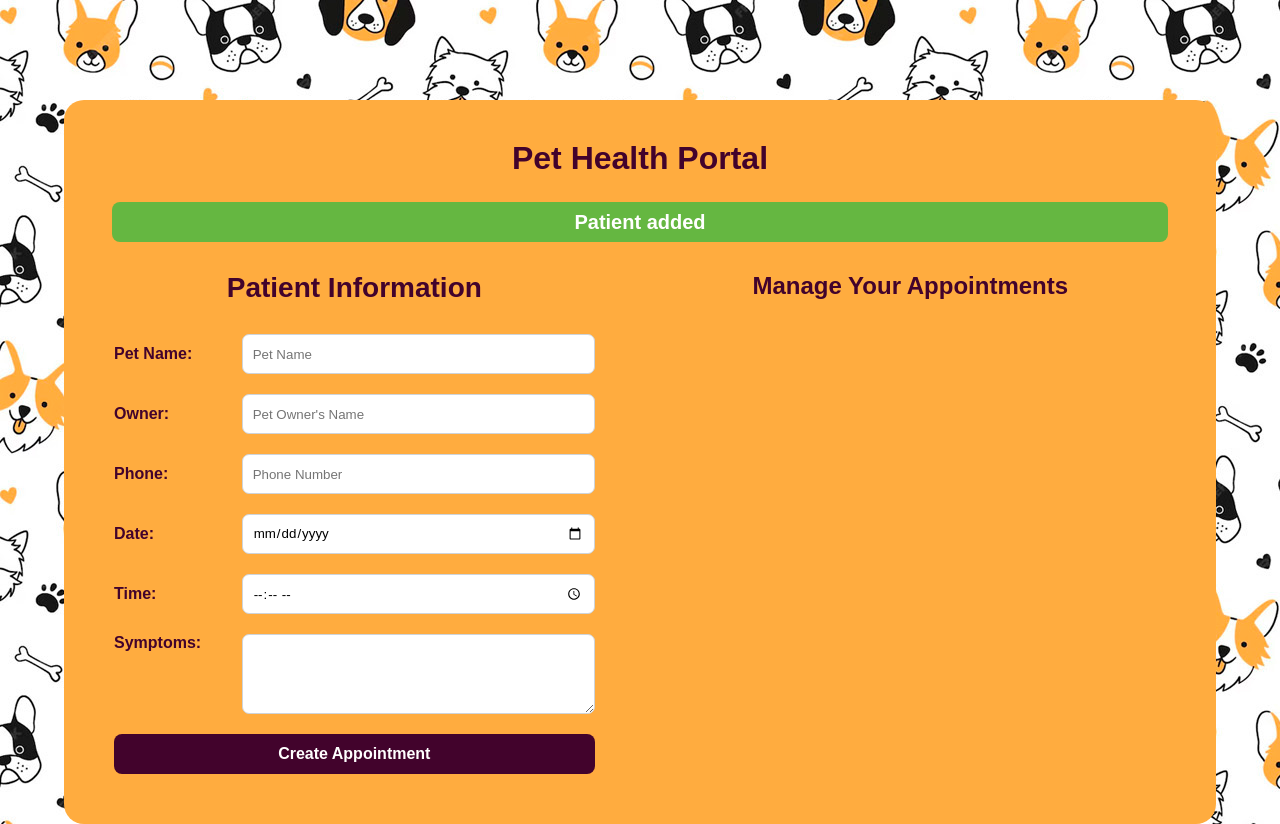
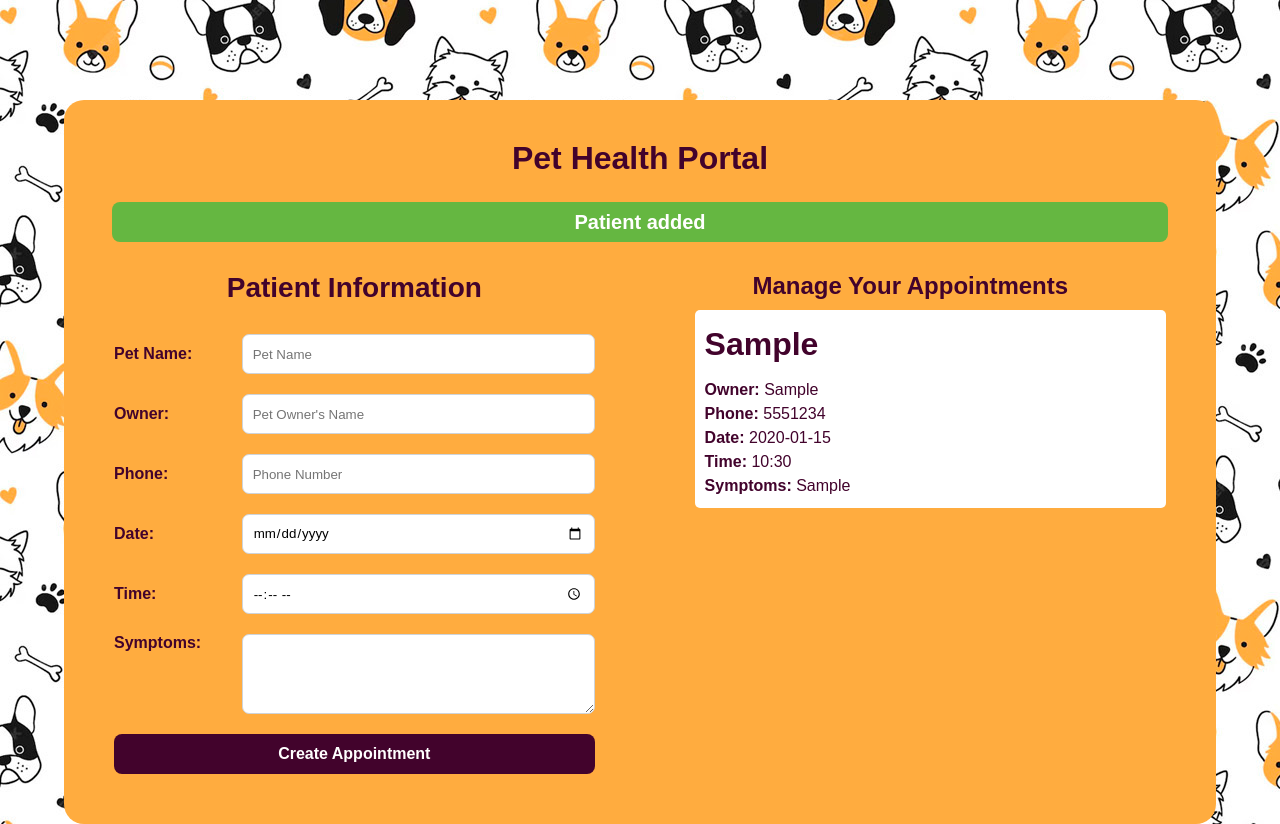
Before and after one commit to AaronDevX/Pet-Health-Portal, a plain HTML site: page index.html in a window 1280 px wide. Both pictures are taken after typing "Sample", "Sample", "5551234", "2020-01-15", "10:30", "Sample" into the empty fields and a click on the button "Create Appointment". Drawn offline with Linux system fonts and the light colour scheme.

Commit message:
Display patient information

```diff
--- a/CSS/styles.css
+++ b/CSS/styles.css
@@ -130,3 +130,18 @@ input:focus, textarea:focus {
 .error-alert{
     background-color: var(--red);
 }
+.data-pet{
+    background-color: white;
+    padding: 10px;
+    border-radius: 5px;
+    text-align: left;
+    line-height: 1.5;
+    margin-top: 10px;
+}
+.pet-name{
+    font-size: 32px;
+    margin-bottom: 10px;
+}
+.data-pet span{
+    font-weight: bold;
+}
--- a/JS/app.js
+++ b/JS/app.js
@@ -32,6 +32,15 @@ function registerData(e){
     petObject[e.target.name] = e.target.value;
 }
 
+//Class
+class Appointments{
+    constructor(){
+        this.appointments = [];
+    }
+    addPatient(pD){
+        this.appointments = [...this.appointments, pD];
+    }
+}
 class UI{
     showAlert(type, message){
         const divParent = document.querySelector(".container");
@@ -48,10 +57,70 @@ class UI{
             divAlert.remove();
         }, 3000);
     }
+    showPetInfo(pData){
+        const dataList = document.querySelector("#appointments");
+        const {pet, owner, phone, date, time, symptoms, id} = pData;
+
+        const dataDiv = document.createElement("DIV");
+        dataDiv.setAttribute("id", id);
+        dataDiv.classList.add("data-pet");
+
+        const petP = document.createElement("H3");
+        petP.textContent = pet;
+        petP.classList.add("pet-name");
+
+        const ownerP = document.createElement("P");
+        const ownerSpan = document.createElement("SPAN");
+        ownerSpan.textContent = "Owner: ";
+        ownerP.appendChild(ownerSpan);
+        ownerP.appendChild(document.createTextNode(owner));
+        ownerP.classList.add("owner");
+
+        const phoneP = document.createElement("P");
+        const phoneSpan = document.createElement("SPAN");
+        phoneSpan.textContent = "Phone: ";
+        phoneP.appendChild(phoneSpan);
+        phoneP.appendChild(document.createTextNode(phone));
+        phoneP.classList.add("phone");
+
+        const dateP = document.createElement("P");
+        const dateSpan = document.createElement("SPAN");
+        dateSpan.textContent = "Date: ";
+        dateP.appendChild(dateSpan);
+        dateP.appendChild(document.createTextNode(date));
+        dateP.classList.add("date");
+
+        const timeP = document.createElement("P");
+        const timeSpan = document.createElement("SPAN");
+        timeSpan.textContent = "Time: ";
+        timeP.appendChild(timeSpan);
+        timeP.appendChild(document.createTextNode(time));
+        timeP.classList.add("time");
+
+        const symptomsP = document.createElement("P");
+        const symptomsSpan = document.createElement("SPAN");
+        symptomsSpan.textContent = "Symptoms: ";
+        symptomsP.appendChild(symptomsSpan);
+        symptomsP.appendChild(document.createTextNode(symptoms));
+        symptomsP.classList.add("symptoms");
+
+        dataDiv.appendChild(petP);
+        dataDiv.appendChild(ownerP);
+        dataDiv.appendChild(phoneP);
+        dataDiv.appendChild(dateP);
+        dataDiv.appendChild(timeP);
+        dataDiv.appendChild(symptomsP);
+
+        dataList.appendChild(dataDiv)
+    }
 }
 
+//Instantiate classes
+const appoint = new Appointments
 const uInterface = new UI;
 
+
+//Submit Function
 function sendForm(e){
     e.preventDefault();
 
@@ -64,11 +133,17 @@ function sendForm(e){
     }
     uInterface.showAlert("success-alert", "Patient added");
 
+    //Show Patient Info
+    petObject.id = Date.now();
+    uInterface.showPetInfo(petObject)
+    appoint.addPatient({...petObject});
+
     //Reset form and patient object
     resetPetObject();
     form.reset();
 }
 
+//Secondary Functions
 function resetPetObject(){
     petObject.pet = "";
     petObject.owner = "";
```
